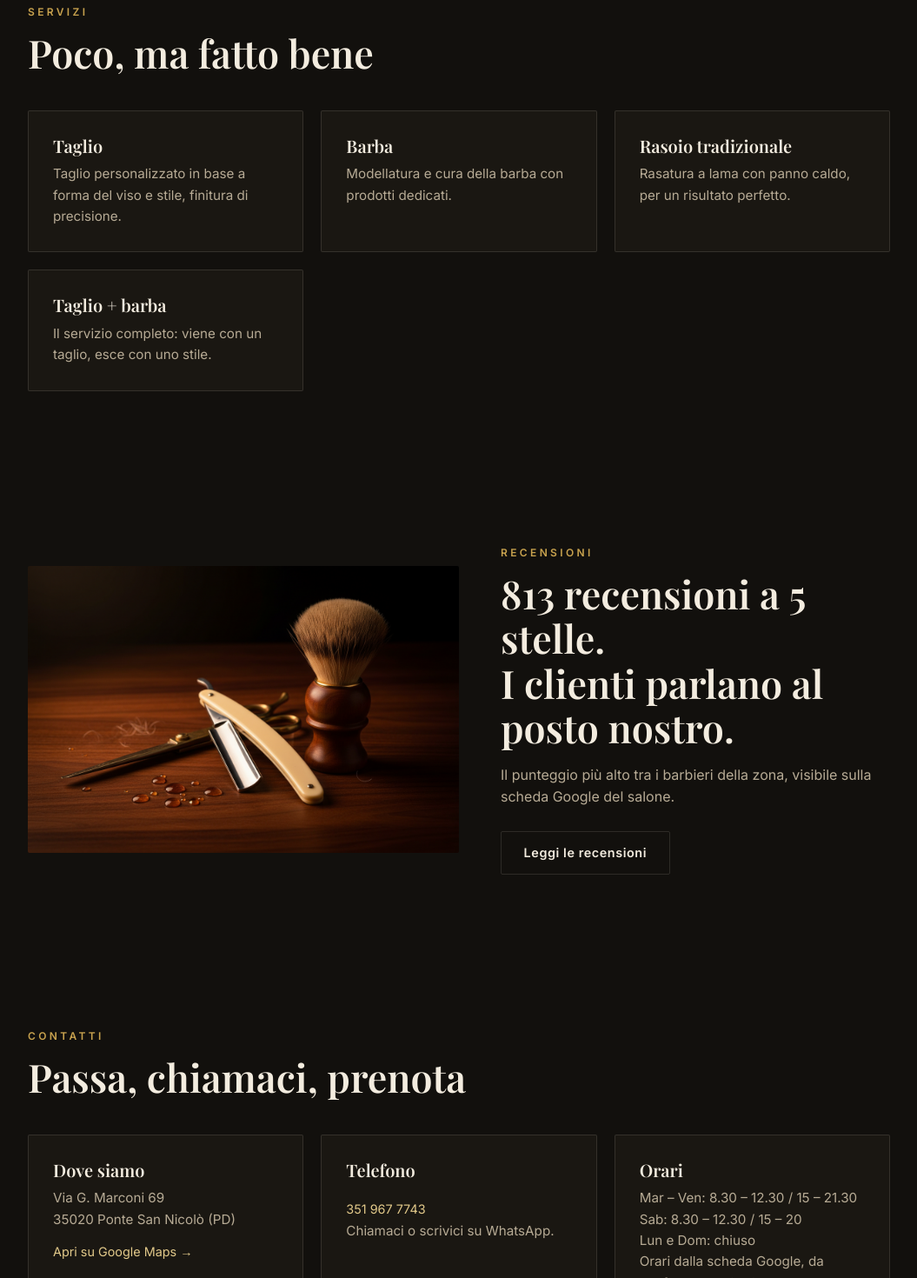
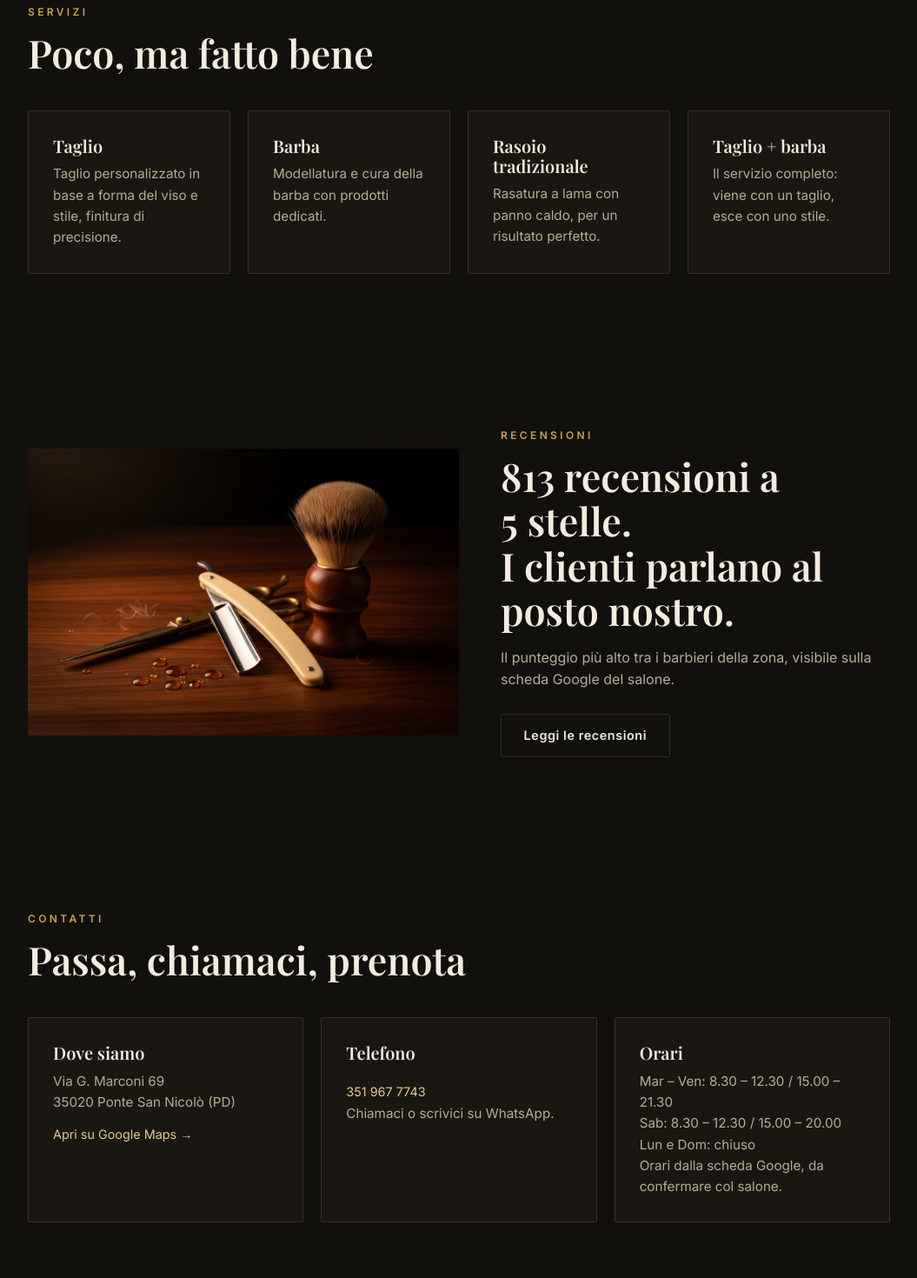
Before and after one commit to paolocattani/bear-barber-shop, a React (Vite) app: page / in a window 1280 px wide. Shown: the part 780-2250 px from the top of the page at 87% size, without its empty margins (112-1167 px from the left). Built offline with nearby package versions, Linux system fonts and the light colour scheme; a web font is replaced by a local one.

Commit message:
Rifiniture: griglia servizi 4 colonne, a-capo recensioni, format orari

```diff
--- a/src/App.jsx
+++ b/src/App.jsx
@@ -79,7 +79,7 @@ function Reviews() {
       <img className="tools-img" src="./tools.png" alt="Rasoio, forbici e pennello da barbiere su tavolo di legno" />
       <div className="reviews-text">
         <p className="eyebrow">Recensioni</p>
-        <h2>813 recensioni a 5 stelle.<br />I clienti parlano al posto nostro.</h2>
+        <h2>813 recensioni a 5 stelle.<br />I clienti parlano al posto nostro.</h2>
         <p className="muted">Il punteggio più alto tra i barbieri della zona, visibile sulla scheda Google del salone.</p>
         <a className="btn btn-ghost" href={MAPS_URL} target="_blank" rel="noreferrer">Leggi le recensioni</a>
       </div>
@@ -107,7 +107,7 @@ function Contact() {
         </article>
         <article className="card">
           <h3>Orari</h3>
-          <p>Mar – Ven: 8.30 – 12.30 / 15 – 21.30<br />Sab: 8.30 – 12.30 / 15 – 20<br />Lun e Dom: chiuso</p>
+          <p>Mar – Ven: 8.30 – 12.30 / 15.00 – 21.30<br />Sab: 8.30 – 12.30 / 15.00 – 20.00<br />Lun e Dom: chiuso</p>
           <p className="muted small">Orari dalla scheda Google, da confermare col salone.</p>
         </article>
       </div>
--- a/src/index.css
+++ b/src/index.css
@@ -129,3 +129,7 @@ h1, h2, h3 { font-family: var(--serif); font-weight: 600; line-height: 1.15; }
 }
 .footer .brand-sub { font-style: italic; }
 .footer .muted { max-width: 40rem; margin: 0.8rem auto 0; }
+
+@media (min-width: 900px) {
+  #servizi .grid { grid-template-columns: repeat(4, 1fr); }
+}
```
